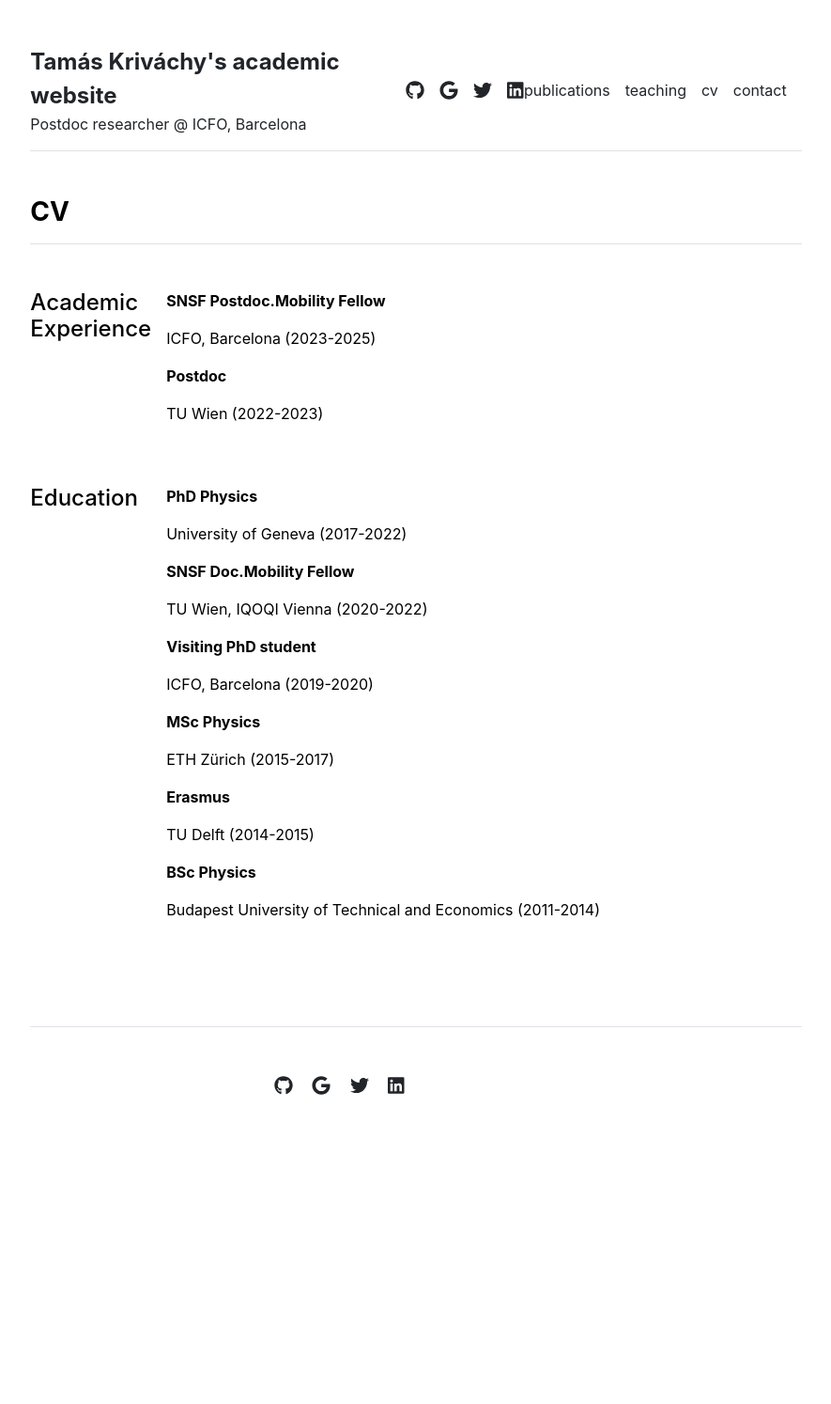
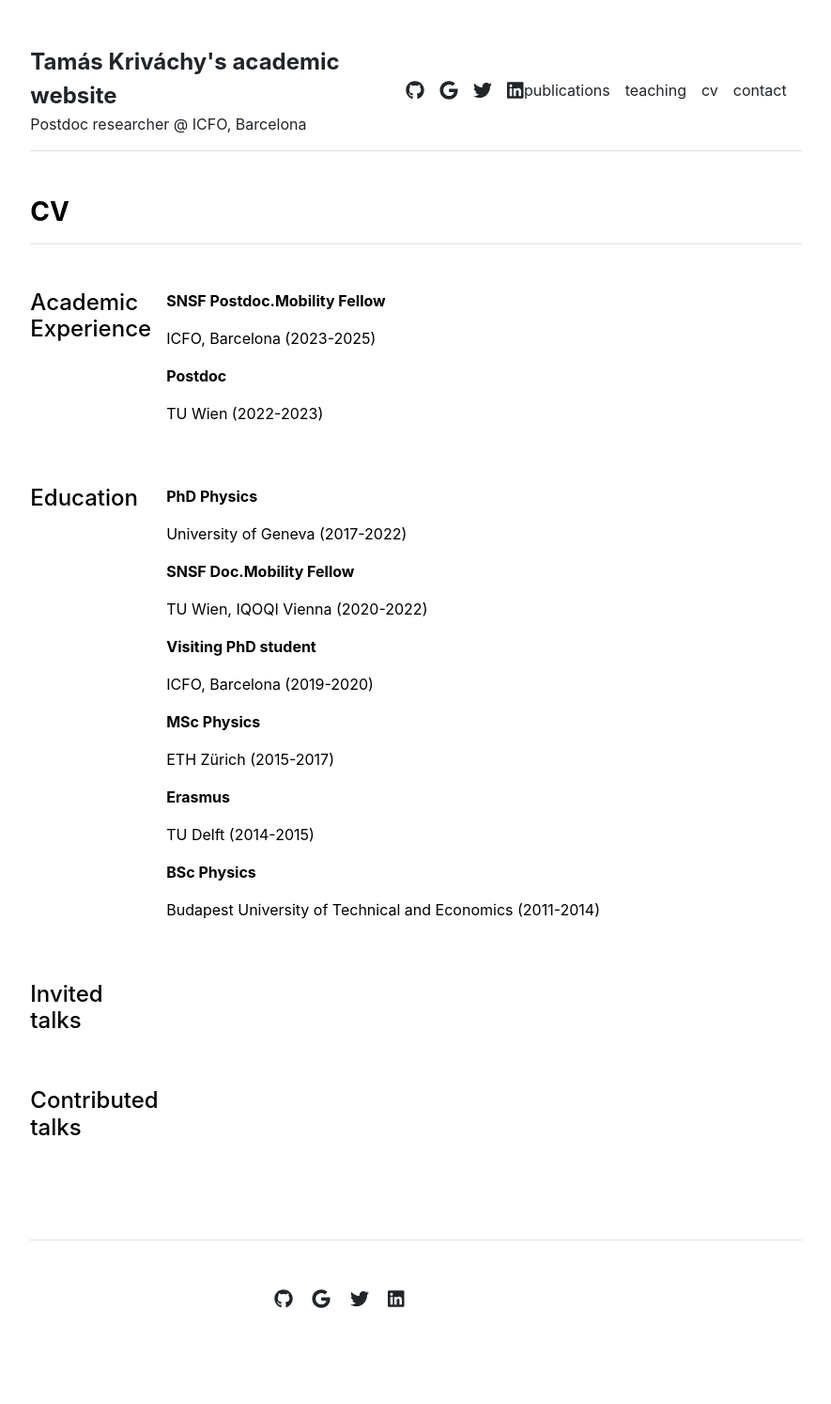
Before and after one commit to tkrivachy/tkrivachy.github.io, a Jekyll site: the page built from cv.md, in a window 1280 px wide. Shown: the whole page at 94% size, without its empty margins (197-1082 px from the left). Built offline with Jekyll 4.4.1, drawn with Linux system fonts in a browser that asks for light colours; before the commit the page ends 1267 px from its top, so only the background shows below that.

Commit message:
Update cv.html
added talks

```diff
--- a/_layouts/cv.html
+++ b/_layouts/cv.html
@@ -29,5 +29,25 @@ layout: default
         {% endfor %}
       </div>
     </div>
+    <div class="row g-5 mb-5">
+      <div class="col-md-2">
+        <h4>Invited talks</h4>
+      </div>
+      <div class="col-md-10">
+        {% for section in site.data.cv.invitedtalks %}
+          <p>{{ section.description }}</p>
+        {% endfor %}
+      </div>
+    </div>
+    <div class="row g-5 mb-5">
+      <div class="col-md-2">
+        <h4>Contributed talks</h4>
+      </div>
+      <div class="col-md-10">
+        {% for section in site.data.cv.contributedtalks %}
+          <p>{{ section.description }}</p>
+        {% endfor %}
+      </div>
+    </div>
   </div>
 </div>
```
